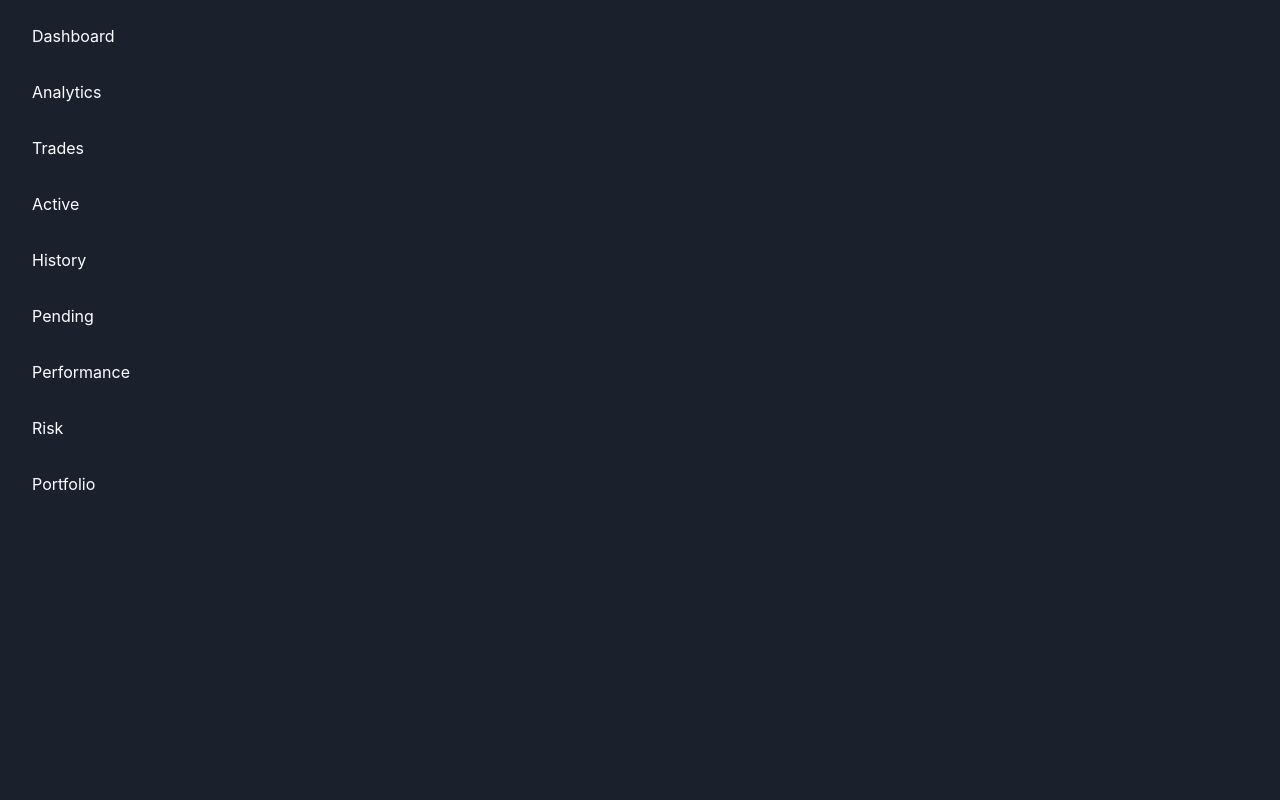
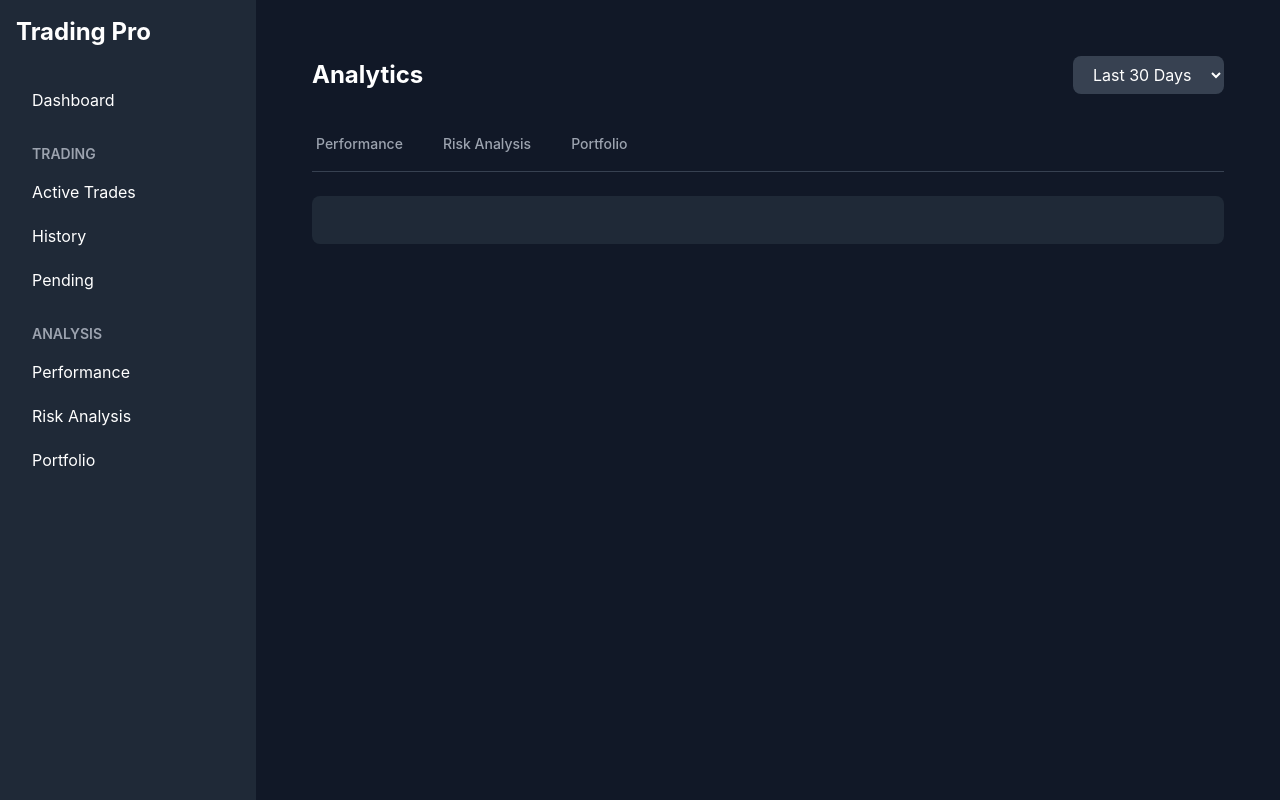
Before and after one commit to Mich120232024/trading-dashboard-pro, a React (Vite) app: page /analytics in a window 1280 px wide. Built offline with nearby package versions, Linux system fonts and the light colour scheme.

Commit message:
Update MainLayout with proper routing and styling

```diff
--- a/src/components/Layout/MainLayout.tsx
+++ b/src/components/Layout/MainLayout.tsx
@@ -1,22 +1,80 @@
 import React from "react";
-import { Outlet } from "react-router-dom";
+import { Link, useLocation } from "react-router-dom";
 
-const MainLayout: React.FC = () => {
+interface MainLayoutProps {
+  children: React.ReactNode;
+}
+
+const MainLayout: React.FC<MainLayoutProps> = ({ children }) => {
+  const location = useLocation();
+
+  const isActivePath = (path: string) => {
+    return location.pathname.startsWith(path);
+  };
+
   return (
-    <div className="dashboard-container">
-      <div className="sidebar">
-        <a href="#dashboard">Dashboard</a>
-        <a href="#analytics">Analytics</a>
-        <a href="#trades">Trades</a>
-        <a href="#active-trades">Active</a>
-        <a href="#history">History</a>
-        <a href="#pending">Pending</a>
-        <a href="#performance">Performance</a>
-        <a href="#risk">Risk</a>
-        <a href="#portfolio">Portfolio</a>
+    <div className="flex h-screen bg-gray-900">
+      <div className="w-64 bg-gray-800 text-white p-4">
+        <div className="mb-8">
+          <h1 className="text-2xl font-bold">Trading Pro</h1>
+        </div>
+        <nav className="space-y-2">
+          <Link
+            to="/"
+            className={`block px-4 py-2 rounded-lg transition-colors ${isActivePath('/') && location.pathname === '/' ? 'bg-blue-600' : 'hover:bg-gray-700'}`}
+          >
+            Dashboard
+          </Link>
+          <div className="pt-4">
+            <h2 className="px-4 text-sm font-semibold text-gray-400 uppercase">Trading</h2>
+            <div className="mt-2 space-y-1">
+              <Link
+                to="/trades/active"
+                className={`block px-4 py-2 rounded-lg transition-colors ${isActivePath('/trades/active') ? 'bg-blue-600' : 'hover:bg-gray-700'}`}
+              >
+                Active Trades
+              </Link>
+              <Link
+                to="/trades/history"
+                className={`block px-4 py-2 rounded-lg transition-colors ${isActivePath('/trades/history') ? 'bg-blue-600' : 'hover:bg-gray-700'}`}
+              >
+                History
+              </Link>
+              <Link
+                to="/trades/pending"
+                className={`block px-4 py-2 rounded-lg transition-colors ${isActivePath('/trades/pending') ? 'bg-blue-600' : 'hover:bg-gray-700'}`}
+              >
+                Pending
+              </Link>
+            </div>
+          </div>
+          <div className="pt-4">
+            <h2 className="px-4 text-sm font-semibold text-gray-400 uppercase">Analysis</h2>
+            <div className="mt-2 space-y-1">
+              <Link
+                to="/analytics/performance"
+                className={`block px-4 py-2 rounded-lg transition-colors ${isActivePath('/analytics/performance') ? 'bg-blue-600' : 'hover:bg-gray-700'}`}
+              >
+                Performance
+              </Link>
+              <Link
+                to="/analytics/risk"
+                className={`block px-4 py-2 rounded-lg transition-colors ${isActivePath('/analytics/risk') ? 'bg-blue-600' : 'hover:bg-gray-700'}`}
+              >
+                Risk Analysis
+              </Link>
+              <Link
+                to="/analytics/portfolio"
+                className={`block px-4 py-2 rounded-lg transition-colors ${isActivePath('/analytics/portfolio') ? 'bg-blue-600' : 'hover:bg-gray-700'}`}
+              >
+                Portfolio
+              </Link>
+            </div>
+          </div>
+        </nav>
       </div>
-      <main className="main-content">
-        <Outlet />
+      <main className="flex-1 overflow-auto bg-gray-900 p-8">
+        {children}
       </main>
     </div>
   );
```
